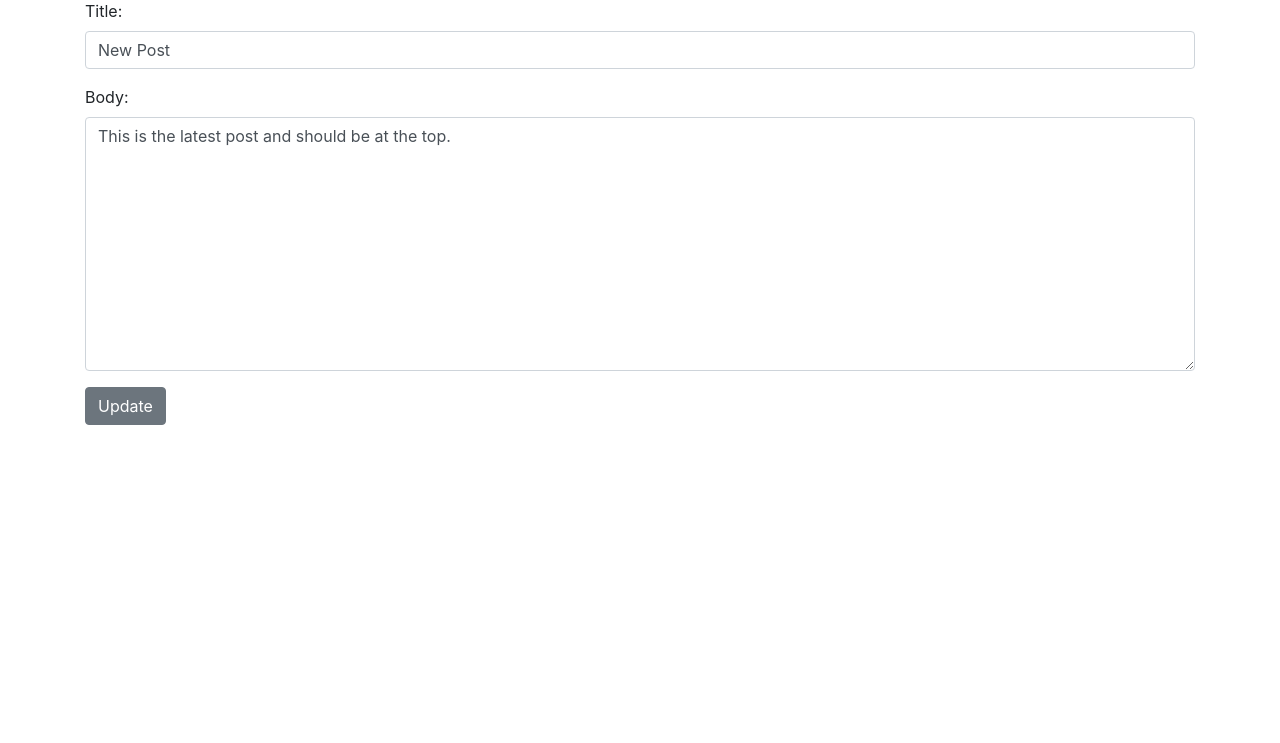
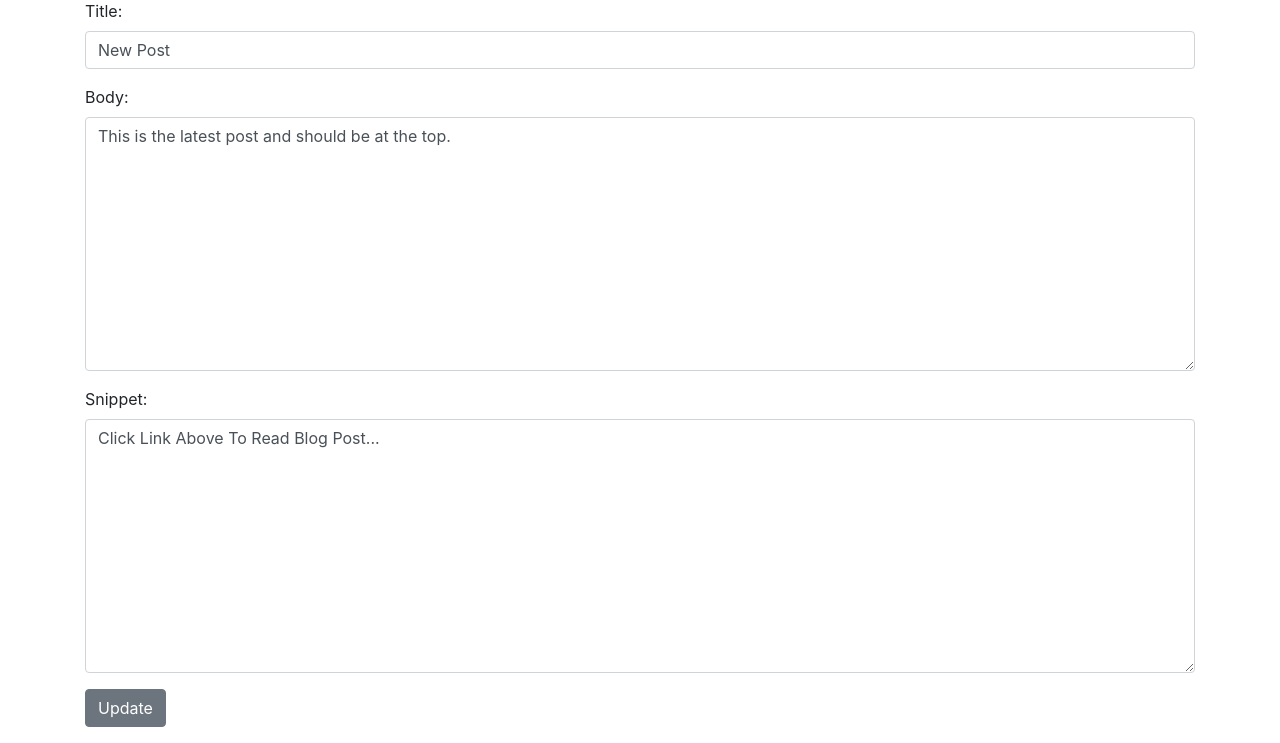
Before and after one commit to earthtomemphis/ThingsToLoveAboutDenver, a Django app: page /article/edit/5 in a window 1280 px wide. Shown: the part 185-928 px from the top of the page. Before the commit the page ends 610 px from the top, so only its background shows below. Run offline with Django 3.2, Linux system fonts and the light colour scheme; a user stored in the database is signed in; data comes from the database, SQL or seed files in the repository; both versions use the stored data as it was after the commit; some libraries are stand-ins or nearby versions.

Commit message:
article snippets

```diff
--- a/blog/forms.py
+++ b/blog/forms.py
@@ -10,7 +10,7 @@ for item in choices:
 class PostForm(forms.ModelForm):
     class Meta:
         model = Post
-        fields = ('title', 'author', 'category','body')
+        fields = ('title', 'author', 'category','body', 'snippet')
 
         widgets = {
             'title': forms.TextInput(attrs={'class': 'form-control'}),
@@ -18,15 +18,17 @@ class PostForm(forms.ModelForm):
             #'author': forms.Select(attrs={'class': 'form-control'}),
             'category': forms.Select(choices=choice_list, attrs={'class': 'form-control'}),
             'body': forms.Textarea(attrs={'class': 'form-control'}),
+            'snippet': forms.Textarea(attrs={'class': 'form-control'}),
         }
 
 class EditForm(forms.ModelForm):
     class Meta:
         model = Post
-        fields = ('title','body')
+        fields = ('title','body', 'snippet')
 
         widgets = {
             'title': forms.TextInput(attrs={'class': 'form-control'}),
             #'author': forms.Select(attrs={'class': 'form-control'}),
             'body': forms.Textarea(attrs={'class': 'form-control'}),
+            'snippet': forms.Textarea(attrs={'class': 'form-control'}),
         }
--- a/blog/models.py
+++ b/blog/models.py
@@ -21,6 +21,7 @@ class Post(models.Model):
     #body = models.TextField()
     post_date = models.DateTimeField(auto_now_add=True)
     category = models.CharField(max_length=255, default='---')
+    snippet = models.CharField(max_length=255)
     likes = models.ManyToManyField(User, related_name='blog_posts')
 
     def total_likes(self):
--- a/blog/templates/home.html
+++ b/blog/templates/home.html
@@ -16,7 +16,7 @@
                 </small>
             {% endif %}
         {% endif %}<br>
-    {{ post.body|slice:":200"|safe }}</li>
+    {{ post.snippet }}</li>
     <a href="{% url 'article-detail' post.pk %}"><small>(Read More)</small></a>
 {% endfor %}
 </ul>
```
Also changed, not shown: blog/migrations/0008_post_snippet.py (added), db.sqlite3.
